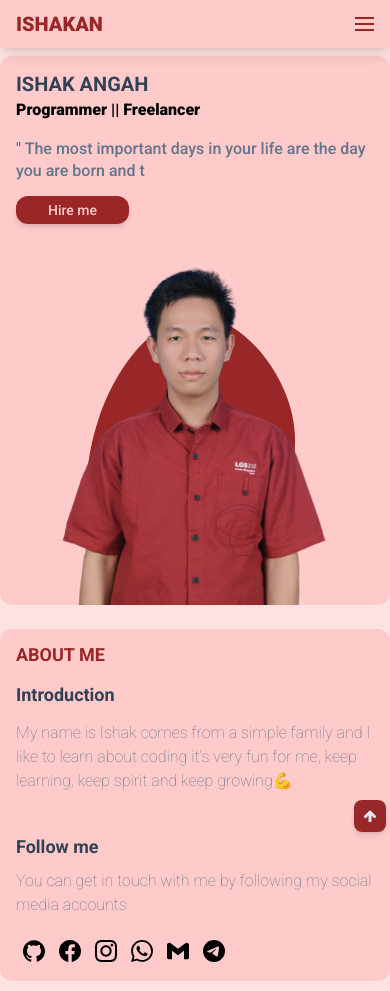
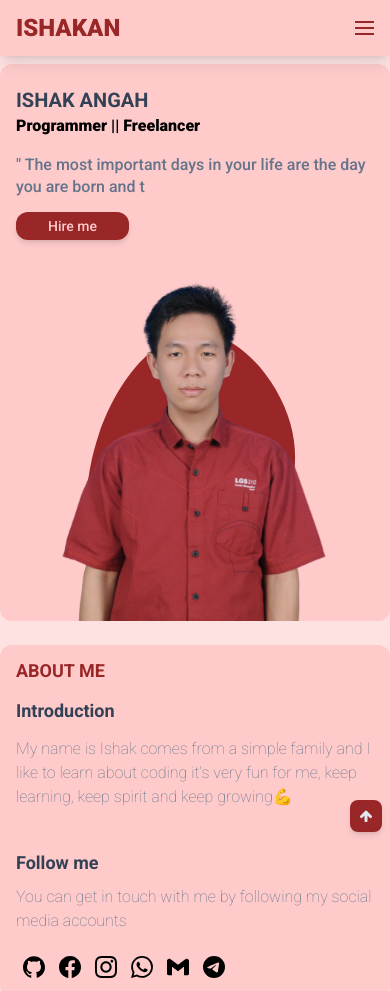
Before and after one commit to Ishakkangah/Ishakkangah18, a website: page docs/index.html in a window 390 px wide. Shown: the top 991 px of the page. Drawn offline with Linux system fonts and the light colour scheme; no server answers.

Commit message:
four commit

```diff
--- a/docs/index.html
+++ b/docs/index.html
@@ -1,5 +1,5 @@
 <!DOCTYPE html>
-<html lang="en" class="scroll-smooth">
+<html lang="en">
   <head>
     <meta charset="UTF-8" />
     <meta http-equiv="X-UA-Compatible" content="IE=edge" />
@@ -23,12 +23,12 @@
   <body class="dark:bg-black dark:text-white">
     <!-- 1. HEADER START  -->
     <header
-      class="flex bg-red-200 items-center absolute top-0 left-0 right-0 w-full h-12 shadow-lg md:h-14 lg:h-16 mb-36 dark:bg-black dark:text-white"
+      class="flex bg-red-200 py-7 items-center absolute top-0 left-0 right-0 w-full h-12 shadow-lg md:h-14 lg:h-16 mb-36 dark:bg-black dark:text-white"
     >
       <div class="container mx-auto">
         <div class="flex justify-between items-center relative">
           <div
-            class="px-4 text-primary font-extrabold text-xl md:text-2xl lg:text-3xl dark:bg-black dark:text-white"
+            class="px-4 text-primary font-extrabold text-2xl md:text-2xl lg:text-3xl dark:bg-black dark:text-white"
           >
             <a href="#">ISHAKAN</a>
           </div>
@@ -102,9 +102,9 @@
     <!-- 2. HEADER END -->
 
     <!-- 3. HOME START SECTION  -->
-    <section id="home" class="pt-14 lg:pt-24 dark:bg-black dark:text-white">
+    <section id="home" class="pt-16 lg:pt-24 dark:bg-black dark:text-white">
       <div
-        class="container mx-auto bg-red-200 sm:bg-red-100 md:bg-red-200 rounded-xl pt-3 dark:bg-black dark:text-white"
+        class="container mx-auto bg-red-200 sm:bg-red-100 md:bg-red-200 rounded-xl pt-5 dark:bg-black dark:text-white"
       >
         <div
           class="flex flex-wrap sm:flex-nowrap md:flex-nowrap md:flex-row-reverse"
@@ -1221,7 +1221,7 @@
 
         <!-- BUTOON TO TOP -->
         <div
-          class="fixed bottom-3 right-1 md:right-9 h-8 w-8 md:h-10 md:w-10 bg-primary text-slate-200 z-[9999] flex justify-center items-center rounded-lg shadow-md cursor-pointer active:scale-105 active:bg-red-500"
+          class="fixed bottom-3 right-2 md:right-9 h-8 w-8 md:h-10 md:w-10 bg-primary text-slate-200 z-[9999] flex justify-center items-center rounded-lg shadow-md cursor-pointer active:scale-105 active:bg-red-500"
           id="to_top"
         >
           <i class="fa fa-arrow-up" aria-hidden="true"></i>
```
Also changed, not shown: dist/output.css.
